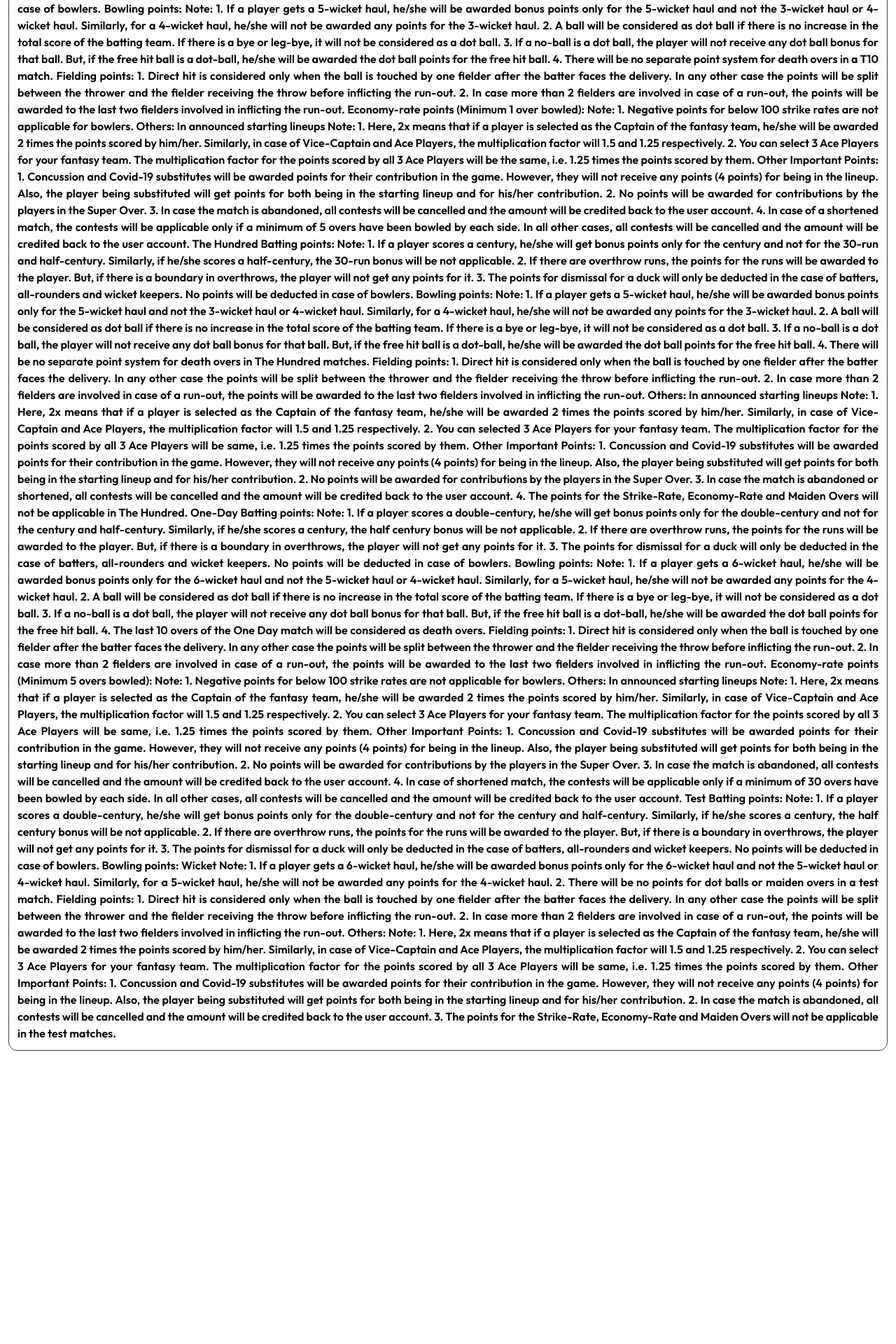
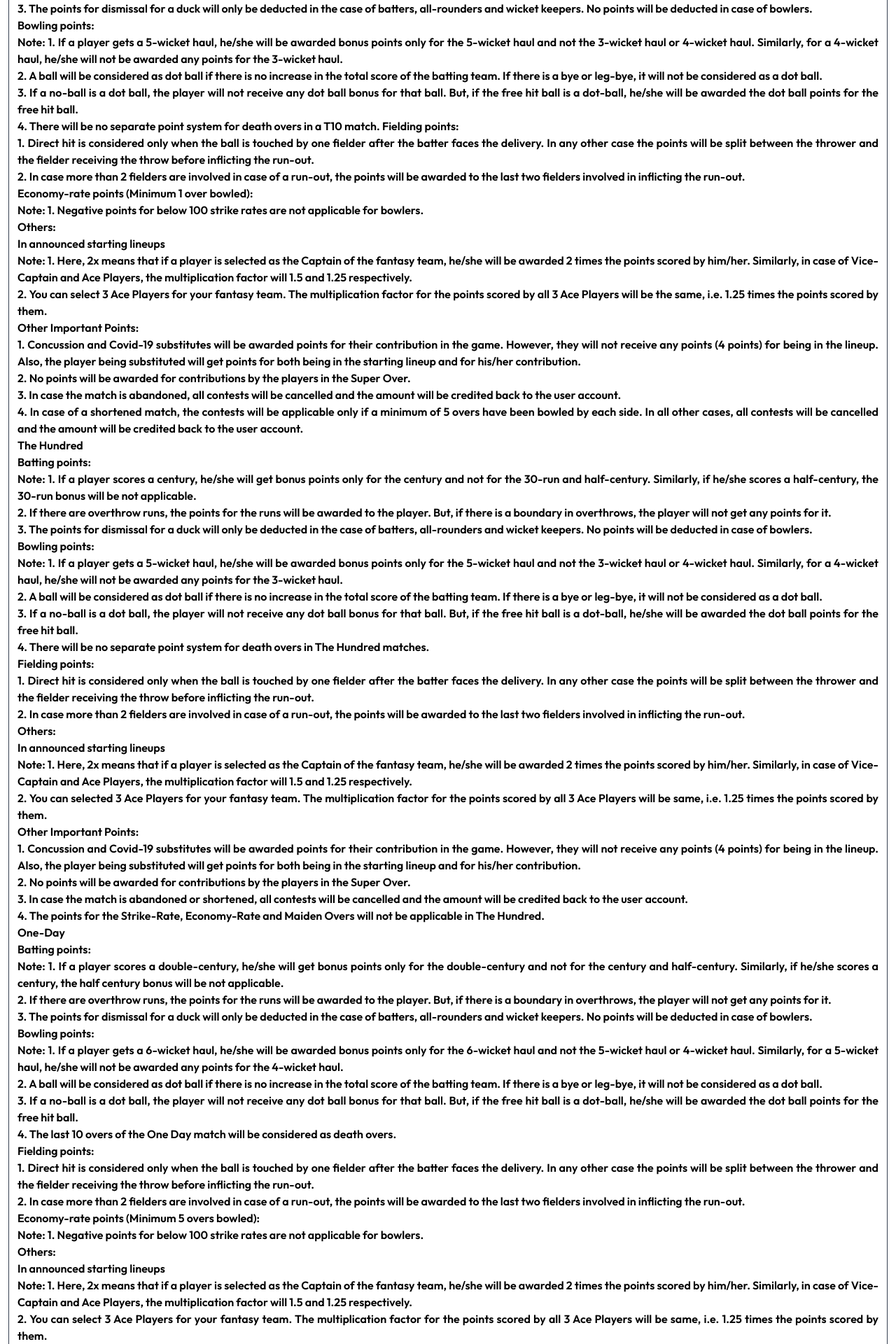
Before and after one commit to Himmu5/Pro11-Club, a React (Vite) app: page / in a window 1280 px wide. Shown: the part 7660-9580 px from the top of the page at 70% size. Before the commit the page ends 9173 px from the top, so only its background shows below. Built offline with nearby package versions, Linux system fonts and the light colour scheme.

Commit message:
Content added

```diff
--- a/src/Components/Pages/AboutUs.tsx
+++ b/src/Components/Pages/AboutUs.tsx
@@ -186,110 +186,195 @@ const AboutUs: FC<P> = () => {
 
                         <div>
 
+                            <p>
                                 Note: 1. If a player scores a century, he/she will get bonus points only for the century and not for the 30-run and half-century. Similarly, if he/she scores a half-century, the 30-run bonus will be not applicable.
+                            </p>
+
+                            <p>
                                 2. If there are overthrow runs, the points for the runs will be awarded to the player. But, if there is a boundary in overthrows, the player will not get any points for it.
+                            </p>
+                            <p>
                                 3. The points for dismissal for a duck will only be deducted in the case of batters, all-rounders and wicket keepers. No points will be deducted in case of bowlers.
-                            Bowling points:
+                            </p>
 
+                            <p>Bowling points:</p>
+
+                            <p>
                                 Note: 1. If a player gets a 5-wicket haul, he/she will be awarded bonus points only for the 5-wicket haul and not the 3-wicket haul or 4-wicket haul. Similarly, for a 4-wicket haul, he/she will not be awarded any points for the 3-wicket haul.
+                            </p>
+                            <p>
                                 2. A ball will be considered as dot ball if there is no increase in the total score of the batting team. If there is a bye or leg-bye, it will not be considered as a dot ball.
+                            </p>
+                            <p>
                                 3. If a no-ball is a dot ball, the player will not receive any dot ball bonus for that ball. But, if the free hit ball is a dot-ball, he/she will be awarded the dot ball points for the free hit ball.
+                            </p>
+                            <p>
                                 4. There will be no separate point system for death overs in a T10 match.
                                 Fielding points:
+                            </p>
 
+                            <p>
                                 1. Direct hit is considered only when the ball is touched by one fielder after the batter faces the delivery. In any other case the points will be split between the thrower and the fielder receiving the throw before inflicting the run-out.
+                            </p>
+                            <p>
                                 2. In case more than 2 fielders are involved in case of a run-out, the points will be awarded to the last two fielders involved in inflicting the run-out.
-                            Economy-rate points (Minimum 1 over bowled):
+                            </p>
+                            <p>Economy-rate points (Minimum 1 over bowled):</p>
 
+                            <p>Note: 1. Negative points for below 100 strike rates are not applicable for bowlers.</p>
+                            <p>Others:</p>
+                            <p>In announced starting lineups</p>
+
+                            <p>
+                                Note: 1. Here, 2x means that if a player is selected as the Captain of the fantasy team, he/she will be awarded 2 times the points scored by him/her. Similarly, in case of Vice-Captain and Ace Players, the multiplication factor will 1.5 and 1.25 respectively.
+                            </p>
+                            <p>
+                                2. You can select 3 Ace Players for your fantasy team. The multiplication factor for the points scored by all 3 Ace Players will be the same, i.e. 1.25 times the points scored by them.
+                            </p>
+                            <p>Other Important Points:</p>
+                            <p>
+                                1. Concussion and Covid-19 substitutes will be awarded points for their contribution in the game. However, they will not receive any points (4 points) for being in the lineup. Also, the player being substituted will get points for both being in the starting lineup and for his/her contribution.
+                            </p>
+                            <p>2. No points will be awarded for contributions by the players in the Super Over.</p>
+                            <p>
+                                3. In case the match is abandoned, all contests will be cancelled and the amount will be credited back to the user account.
+                            </p>
+                            <p>
+                                4. In case of a shortened match, the contests will be applicable only if a minimum of 5 overs have been bowled by each side. In all other cases, all contests will be cancelled and the amount will be credited back to the user account.
+                            </p>
+                            <p>The Hundred</p>
+                            <p>Batting points:</p>
+
+                            <p>
+                                Note: 1. If a player scores a century, he/she will get bonus points only for the century and not for the 30-run and half-century. Similarly, if he/she scores a half-century, the 30-run bonus will be not applicable.</p>
+
+                            <p>
+                                2. If there are overthrow runs, the points for the runs will be awarded to the player. But, if there is a boundary in overthrows, the player will not get any points for it.
+                            </p>
+                            <p>
+                                3. The points for dismissal for a duck will only be deducted in the case of batters, all-rounders and wicket keepers. No points will be deducted in case of bowlers.
+                            </p>
+                            <p>Bowling points:</p>
+
+                            <p>
+                                Note: 1. If a player gets a 5-wicket haul, he/she will be awarded bonus points only for the 5-wicket haul and not the 3-wicket haul or 4-wicket haul. Similarly, for a 4-wicket haul, he/she will not be awarded any points for the 3-wicket haul.
+                            </p>
+                            <p>2. A ball will be considered as dot ball if there is no increase in the total score of the batting team. If there is a bye or leg-bye, it will not be considered as a dot ball.
+                            </p>
+                            <p>
+                                3. If a no-ball is a dot ball, the player will not receive any dot ball bonus for that ball. But, if the free hit ball is a dot-ball, he/she will be awarded the dot ball points for the free hit ball.
+                            </p>
+                            <p>
+                                4. There will be no separate point system for death overs in The Hundred matches.
+                            </p>
+                            <p>Fielding points:</p>
+
+                            <p>1. Direct hit is considered only when the ball is touched by one fielder after the batter faces the delivery. In any other case the points will be split between the thrower and the fielder receiving the throw before inflicting the run-out.</p>
+                            <p> 2. In case more than 2 fielders are involved in case of a run-out, the points will be awarded to the last two fielders involved in inflicting the run-out.</p>
+                            <p>Others:</p>
+                            <p>In announced starting lineups</p>
+
+                            <p>Note: 1. Here, 2x means that if a player is selected as the Captain of the fantasy team, he/she will be awarded 2 times the points scored by him/her. Similarly, in case of Vice-Captain and Ace Players, the multiplication factor will 1.5 and 1.25 respectively.</p>
+                            <p>2. You can selected 3 Ace Players for your fantasy team. The multiplication factor for the points scored by all 3 Ace Players will be same, i.e. 1.25 times the points scored by them.</p>
+                            <p>Other Important Points:</p>
+                           <p>1. Concussion and Covid-19 substitutes will be awarded points for their contribution in the game. However, they will not receive any points (4 points) for being in the lineup. Also, the player being substituted will get points for both being in the starting lineup and for his/her contribution.</p>
+                            <p>2. No points will be awarded for contributions by the players in the Super Over.</p>
+                            <p>3. In case the match is abandoned or shortened, all contests will be cancelled and the amount will be credited back to the user account.</p>
+                            <p>4. The points for the Strike-Rate, Economy-Rate and Maiden Overs will not be applicable in The Hundred.</p>
+                            <p>One-Day</p>
+                            <p>Batting points:</p>
+
+                            <p>
+                                Note: 1. If a player scores a double-century, he/she will get bonus points only for the double-century and not for the century and half-century. Similarly, if he/she scores a century, the half century bonus will be not applicable.</p>
+                            <p>2. If there are overthrow runs, the points for the runs will be awarded to the player. But, if there is a boundary in overthrows, the player will not get any points for it.</p>
+
+                            <p> 3. The points for dismissal for a duck will only be deducted in the case of batters, all-rounders and wicket keepers. No points will be deducted in case of bowlers.</p>
+                           <p>Bowling points:</p>
+
+                            <p>
+                                Note: 1. If a player gets a 6-wicket haul, he/she will be awarded bonus points only for the 6-wicket haul and not the 5-wicket haul or 4-wicket haul. Similarly, for a 5-wicket haul, he/she will not be awarded any points for the 4-wicket haul.</p>
+                            <p>
+                                2. A ball will be considered as dot ball if there is no increase in the total score of the batting team. If there is a bye or leg-bye, it will not be considered as a dot ball.</p>
+                            <p>
+                                3. If a no-ball is a dot ball, the player will not receive any dot ball bonus for that ball. But, if the free hit ball is a dot-ball, he/she will be awarded the dot ball points for the free hit ball.
+                            </p>
+                            <p>4. The last 10 overs of the One Day match will be considered as death overs.</p>
+                            <p>Fielding points:</p>
+
+                            <p>
+                                1. Direct hit is considered only when the ball is touched by one fielder after the batter faces the delivery. In any other case the points will be split between the thrower and the fielder receiving the throw before inflicting the run-out.</p>
+                            <p>2. In case more than 2 fielders are involved in case of a run-out, the points will be awarded to the last two fielders involved in inflicting the run-out.</p>
+                            <p>Economy-rate points (Minimum 5 overs bowled):</p>
+
+                            <p>
                             Note: 1. Negative points for below 100 strike rates are not applicable for bowlers.
-                            Others:
-                            In announced starting lineups
+                            </p>
+                            <p>Others:</p>
+                            <p>In announced starting lineups</p>
 
+                            <p>
                                 Note: 1. Here, 2x means that if a player is selected as the Captain of the fantasy team, he/she will be awarded 2 times the points scored by him/her. Similarly, in case of Vice-Captain and Ace Players, the multiplication factor will 1.5 and 1.25 respectively.
-                            2. You can select 3 Ace Players for your fantasy team. The multiplication factor for the points scored by all 3 Ace Players will be the same, i.e. 1.25 times the points scored by them.
-                            Other Important Points:
+                            </p>
+                            <p>
+                                2. You can select 3 Ace Players for your fantasy team. The multiplication factor for the points scored by all 3 Ace Players will be same, i.e. 1.25 times the points scored by them.
+                            </p>
+                            <p>Other Important Points:</p>
+                            <p>
                                 1. Concussion and Covid-19 substitutes will be awarded points for their contribution in the game. However, they will not receive any points (4 points) for being in the lineup. Also, the player being substituted will get points for both being in the starting lineup and for his/her contribution.
-                            2. No points will be awarded for contributions by the players in the Super Over.
+                            </p>
+                            <p>2. No points will be awarded for contributions by the players in the Super Over.</p>
+                            <p>
                                 3. In case the match is abandoned, all contests will be cancelled and the amount will be credited back to the user account.
-                            4. In case of a shortened match, the contests will be applicable only if a minimum of 5 overs have been bowled by each side. In all other cases, all contests will be cancelled and the amount will be credited back to the user account.
-                            The Hundred
-                            Batting points:
+                            </p>
 
-                            Note: 1. If a player scores a century, he/she will get bonus points only for the century and not for the 30-run and half-century. Similarly, if he/she scores a half-century, the 30-run bonus will be not applicable.
+                            <p>4. In case of shortened match, the contests will be applicable only if a minimum of 30 overs have been bowled by each side. In all other cases, all contests will be cancelled and the amount will be credited back to the user account.</p>
+                            <p>Test</p>
+                            <p>Batting points:</p>
+
+                            <p>
+                                Note: 1. If a player scores a double-century, he/she will get bonus points only for the double-century and not for the century and half-century. Similarly, if he/she scores a century, the half century bonus will be not applicable.
+                            </p>
+                            <p>
                                 2. If there are overthrow runs, the points for the runs will be awarded to the player. But, if there is a boundary in overthrows, the player will not get any points for it.
-                            3. The points for dismissal for a duck will only be deducted in the case of batters, all-rounders and wicket keepers. No points will be deducted in case of bowlers.
-                            Bowling points:
-
-                            Note: 1. If a player gets a 5-wicket haul, he/she will be awarded bonus points only for the 5-wicket haul and not the 3-wicket haul or 4-wicket haul. Similarly, for a 4-wicket haul, he/she will not be awarded any points for the 3-wicket haul.
-                            2. A ball will be considered as dot ball if there is no increase in the total score of the batting team. If there is a bye or leg-bye, it will not be considered as a dot ball.
-                            3. If a no-ball is a dot ball, the player will not receive any dot ball bonus for that ball. But, if the free hit ball is a dot-ball, he/she will be awarded the dot ball points for the free hit ball.
-                            4. There will be no separate point system for death overs in The Hundred matches.
-                            Fielding points:
-
-                            1. Direct hit is considered only when the ball is touched by one fielder after the batter faces the delivery. In any other case the points will be split between the thrower and the fielder receiving the throw before inflicting the run-out.
-                            2. In case more than 2 fielders are involved in case of a run-out, the points will be awarded to the last two fielders involved in inflicting the run-out.
-                            Others:
-                            In announced starting lineups
-
-                            Note: 1. Here, 2x means that if a player is selected as the Captain of the fantasy team, he/she will be awarded 2 times the points scored by him/her. Similarly, in case of Vice-Captain and Ace Players, the multiplication factor will 1.5 and 1.25 respectively.
-                            2. You can selected 3 Ace Players for your fantasy team. The multiplication factor for the points scored by all 3 Ace Players will be same, i.e. 1.25 times the points scored by them.
-                            Other Important Points:
-                            1. Concussion and Covid-19 substitutes will be awarded points for their contribution in the game. However, they will not receive any points (4 points) for being in the lineup. Also, the player being substituted will get points for both being in the starting lineup and for his/her contribution.
-                            2. No points will be awarded for contributions by the players in the Super Over.
-                            3. In case the match is abandoned or shortened, all contests will be cancelled and the amount will be credited back to the user account.
-                            4. The points for the Strike-Rate, Economy-Rate and Maiden Overs will not be applicable in The Hundred.
-                            One-Day
-                            Batting points:
-
-                            Note: 1. If a player scores a double-century, he/she will get bonus points only for the double-century and not for the century and half-century. Similarly, if he/she scores a century, the half century bonus will be not applicable.
-                            2. If there are overthrow runs, the points for the runs will be awarded to the player. But, if there is a boundary in overthrows, the player will not get any points for it.
-                            3. The points for dismissal for a duck will only be deducted in the case of batters, all-rounders and wicket keepers. No points will be deducted in case of bowlers.
-                            Bowling points:
-
-                            Note: 1. If a player gets a 6-wicket haul, he/she will be awarded bonus points only for the 6-wicket haul and not the 5-wicket haul or 4-wicket haul. Similarly, for a 5-wicket haul, he/she will not be awarded any points for the 4-wicket haul.
-                            2. A ball will be considered as dot ball if there is no increase in the total score of the batting team. If there is a bye or leg-bye, it will not be considered as a dot ball.
-                            3. If a no-ball is a dot ball, the player will not receive any dot ball bonus for that ball. But, if the free hit ball is a dot-ball, he/she will be awarded the dot ball points for the free hit ball.
-                            4. The last 10 overs of the One Day match will be considered as death overs.
-                            Fielding points:
-
-                            1. Direct hit is considered only when the ball is touched by one fielder after the batter faces the delivery. In any other case the points will be split between the thrower and the fielder receiving the throw before inflicting the run-out.
-                            2. In case more than 2 fielders are involved in case of a run-out, the points will be awarded to the last two fielders involved in inflicting the run-out.
-                            Economy-rate points (Minimum 5 overs bowled):
-
-                            Note: 1. Negative points for below 100 strike rates are not applicable for bowlers.
-                            Others:
-                            In announced starting lineups
-
-                            Note: 1. Here, 2x means that if a player is selected as the Captain of the fantasy team, he/she will be awarded 2 times the points scored by him/her. Similarly, in case of Vice-Captain and Ace Players, the multiplication factor will 1.5 and 1.25 respectively.
-                            2. You can select 3 Ace Players for your fantasy team. The multiplication factor for the points scored by all 3 Ace Players will be same, i.e. 1.25 times the points scored by them.
-                            Other Important Points:
-                            1. Concussion and Covid-19 substitutes will be awarded points for their contribution in the game. However, they will not receive any points (4 points) for being in the lineup. Also, the player being substituted will get points for both being in the starting lineup and for his/her contribution.
-                            2. No points will be awarded for contributions by the players in the Super Over.
-                            3. In case the match is abandoned, all contests will be cancelled and the amount will be credited back to the user account.
-                            4. In case of shortened match, the contests will be applicable only if a minimum of 30 overs have been bowled by each side. In all other cases, all contests will be cancelled and the amount will be credited back to the user account.
-                            Test
-                            Batting points:
-
-                            Note: 1. If a player scores a double-century, he/she will get bonus points only for the double-century and not for the century and half-century. Similarly, if he/she scores a century, the half century bonus will be not applicable.
-                            2. If there are overthrow runs, the points for the runs will be awarded to the player. But, if there is a boundary in overthrows, the player will not get any points for it.
+                            </p>
+                            <p>
                                 3. The points for dismissal for a duck will only be deducted in the case of batters, all-rounders and wicket keepers. No points will be deducted in case of bowlers.
                                 Bowling points:
                                 Wicket
+                            </p>
 
+                            <p>
                                 Note: 1. If a player gets a 6-wicket haul, he/she will be awarded bonus points only for the 6-wicket haul and not the 5-wicket haul or 4-wicket haul. Similarly, for a 5-wicket haul, he/she will not be awarded any points for the 4-wicket haul.
+                            </p>
+                            <p>
                                 2. There will be no points for dot balls or maiden overs in a test match.
                                 Fielding points:
+                            </p>
 
+                            <p>
                                 1. Direct hit is considered only when the ball is touched by one fielder after the batter faces the delivery. In any other case the points will be split between the thrower and the fielder receiving the throw before inflicting the run-out.
+                            </p>
+                            <p>
                                 2. In case more than 2 fielders are involved in case of a run-out, the points will be awarded to the last two fielders involved in inflicting the run-out.
                                 Others:
+                            </p>
 
+                            <p>
                                 Note: 1. Here, 2x means that if a player is selected as the Captain of the fantasy team, he/she will be awarded 2 times the points scored by him/her. Similarly, in case of Vice-Captain and Ace Players, the multiplication factor will 1.5 and 1.25 respectively.
+                            </p>
+                            <p>
                                 2. You can select 3 Ace Players for your fantasy team. The multiplication factor for the points scored by all 3 Ace Players will be same, i.e. 1.25 times the points scored by them.
                                 Other Important Points:
+                            </p>
+                            <p>
                                 1. Concussion and Covid-19 substitutes will be awarded points for their contribution in the game. However, they will not receive any points (4 points) for being in the lineup. Also, the player being substituted will get points for both being in the starting lineup and for his/her contribution.
+                            </p>
+                            <p>
                                 2. In case the match is abandoned, all contests will be cancelled and the amount will be credited back to the user account.
+                            </p>
+                            <p>
                                 3. The points for the Strike-Rate, Economy-Rate and Maiden Overs will not be applicable in the test matches.
+                            </p>
                         </div>
 
                     </div>
```
Lines whose indentation alone changed are shown as unchanged.
